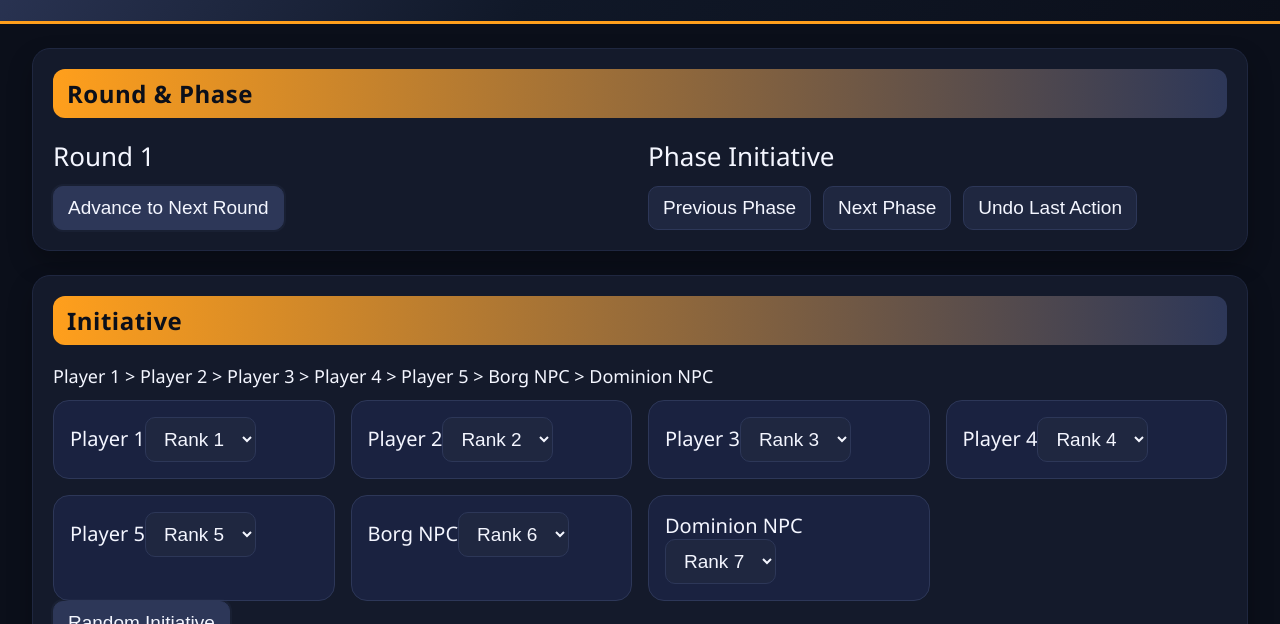
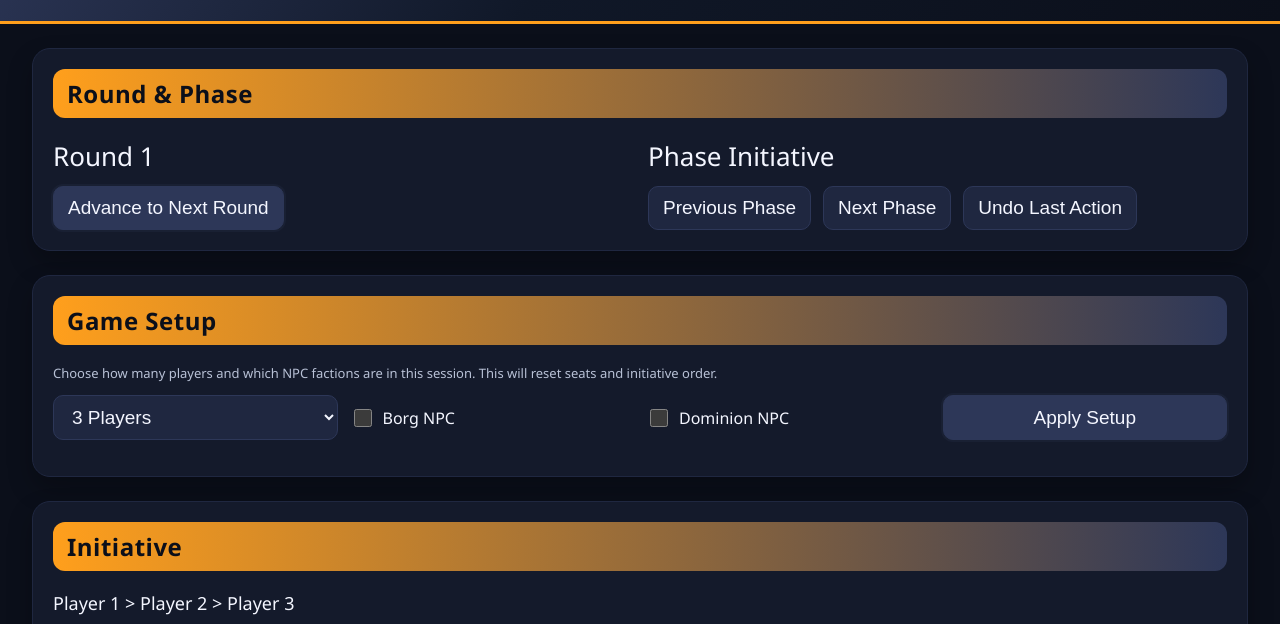
Before and after one commit to USNuke/STT, an Electron app: page src/index.html in a window 1280 px wide. Shown: the part 163-787 px from the top of the page. Drawn offline with Linux system fonts and the light colour scheme.

Commit message:
Add game setup for player and NPC seats

```diff
--- a/src/index.html
+++ b/src/index.html
@@ -38,6 +38,12 @@
             </div>
           </div>
         </div>
+      </section>
+
+      <section class="panel">
+        <h2>Game Setup</h2>
+        <p class="muted">Choose how many players and which NPC factions are in this session. This will reset seats and initiative order.</p>
+        <div id="setup-form" class="form-row"></div>
       </section>
 
       <section class="panel">
--- a/src/renderer.js
+++ b/src/renderer.js
@@ -29,81 +29,64 @@ const QUADRANTS = ['Alpha', 'Beta'];
 const TRADE_TYPES = ['Production', 'Research', 'Culture'];
 const OWNER_STATUSES = ['None', 'Pre-War', 'Warp 1', 'Warp 2', 'Warp 3'];
 
-const defaultState = () => ({
-  round: 1,
-  phase: 'Initiative',
-  seats: [
-    {
-      id: 'seat-1',
-      name: 'Player 1',
-      initiative: 1,
-      isNpc: false,
-      attackShuttles: 0,
-      frigates: 0,
-      capitalShips: 0
-    },
-    {
-      id: 'seat-2',
-      name: 'Player 2',
-      initiative: 2,
-      isNpc: false,
-      attackShuttles: 0,
-      frigates: 0,
-      capitalShips: 0
-    },
-    {
-      id: 'seat-3',
-      name: 'Player 3',
-      initiative: 3,
-      isNpc: false,
-      attackShuttles: 0,
-      frigates: 0,
-      capitalShips: 0
-    },
-    {
-      id: 'seat-4',
-      name: 'Player 4',
-      initiative: 4,
-      isNpc: false,
-      attackShuttles: 0,
-      frigates: 0,
-      capitalShips: 0
-    },
-    {
-      id: 'seat-5',
-      name: 'Player 5',
-      initiative: 5,
-      isNpc: false,
-      attackShuttles: 0,
-      frigates: 0,
-      capitalShips: 0
-    },
-    {
-      id: 'seat-6',
+const buildSeats = ({ playerCount, includeBorg, includeDominion }) => {
+  const seats = Array.from({ length: playerCount }, (_, index) => ({
+    id: `seat-${index + 1}`,
+    name: `Player ${index + 1}`,
+    initiative: index + 1,
+    isNpc: false,
+    attackShuttles: 0,
+    frigates: 0,
+    capitalShips: 0
+  }));
+
+  if (includeBorg) {
+    seats.push({
+      id: 'seat-borg',
       name: 'Borg NPC',
-      initiative: 6,
+      initiative: seats.length + 1,
       isNpc: true,
       attackShuttles: 0,
       frigates: 0,
       capitalShips: 0
-    },
-    {
-      id: 'seat-7',
+    });
+  }
+
+  if (includeDominion) {
+    seats.push({
+      id: 'seat-dominion',
       name: 'Dominion NPC',
-      initiative: 7,
+      initiative: seats.length + 1,
       isNpc: true,
       attackShuttles: 0,
       frigates: 0,
       capitalShips: 0
-    }
-  ],
+    });
+  }
+
+  return seats;
+};
+
+const defaultState = () => ({
+  round: 1,
+  phase: 'Initiative',
+  seats: buildSeats({
+    playerCount: 3,
+    includeBorg: false,
+    includeDominion: false
+  }),
   empires: [],
   systems: [],
   activeEmpireId: null,
   playerSeatId: 'seat-1',
   tradeAgreements: [],
   history: [],
-  logs: []
+  logs: [],
+  setup: {
+    playerCount: 3,
+    includeBorg: false,
+    includeDominion: false
+  }
 });
 
 let state = loadState();
@@ -128,6 +111,7 @@ const elements = {
   systems: document.getElementById('systems'),
   tradeForm: document.getElementById('trade-form'),
   tradeList: document.getElementById('trade-list'),
+  setupForm: document.getElementById('setup-form'),
   playerSeat: document.getElementById('player-seat'),
   playerSummary: document.getElementById('player-summary'),
   openEarnings: document.getElementById('open-earnings'),
@@ -187,19 +171,36 @@ function normalizeState(imported) {
     ...imported
   };
 
+  const normalizedSetup = {
+    playerCount: Math.max(1, Math.min(5, Number(imported.setup?.playerCount) || 3)),
+    includeBorg: Boolean(imported.setup?.includeBorg),
+    includeDominion: Boolean(imported.setup?.includeDominion)
+  };
+
+  normalized.setup = normalizedSetup;
+
+  const fallbackSeats = buildSeats(normalizedSetup);
   const importedSeats = imported.seats || [];
-  const seatCount = Math.max(importedSeats.length, base.seats.length);
+  const seatCount = Math.max(importedSeats.length, fallbackSeats.length);
+  const seatMap = new Map();
+
+  importedSeats.forEach((seat) => {
+    if (seat?.id) {
+      seatMap.set(seat.id, seat);
+    }
+  });
+
   normalized.seats = Array.from({ length: seatCount }, (_, index) => {
-    const seat = importedSeats[index] || base.seats[index] || {};
-    const fallback = base.seats[index] || {};
+    const fallback = fallbackSeats[index] || {};
+    const seat = seatMap.get(fallback.id) || importedSeats[index] || fallback;
     return {
       id: seat.id || fallback.id || `seat-${index + 1}`,
       name:
         seat.name ||
         fallback.name ||
-        `${index < 5 ? 'Player' : 'NPC'} ${index + 1}`,
+        `${index < normalizedSetup.playerCount ? 'Player' : 'NPC'} ${index + 1}`,
       initiative: seat.initiative || fallback.initiative || index + 1,
-      isNpc: seat.isNpc ?? fallback.isNpc ?? index >= 5,
+      isNpc: seat.isNpc ?? fallback.isNpc ?? index >= normalizedSetup.playerCount,
       attackShuttles: Math.max(0, Number(seat.attackShuttles) || 0),
       frigates: Math.max(0, Number(seat.frigates) || 0),
       capitalShips: Math.max(0, Number(seat.capitalShips) || 0)
@@ -248,8 +249,12 @@ function normalizeState(imported) {
   normalized.activeEmpireId =
     imported.activeEmpireId || normalized.empires[0]?.id || null;
 
+  const playerSeats = normalized.seats.filter((seat) => !seat.isNpc);
+  const preferredSeatId = imported.playerSeatId || normalized.seats[0]?.id;
   normalized.playerSeatId =
-    imported.playerSeatId || normalized.seats[0]?.id || base.seats[0].id;
+    playerSeats.find((seat) => seat.id === preferredSeatId)?.id ||
+    playerSeats[0]?.id ||
+    base.seats[0].id;
 
   normalized.tradeAgreements = (imported.tradeAgreements || []).map(
     (agreement, index) => ({
@@ -596,6 +601,69 @@ function renderInitiative() {
     container.appendChild(select);
     elements.initiativeSelects.appendChild(container);
   });
+}
+
+function renderSetupForm() {
+  if (!elements.setupForm) return;
+  elements.setupForm.innerHTML = '';
+
+  const playerSelect = document.createElement('select');
+  [1, 2, 3, 4, 5].forEach((count) => {
+    const option = document.createElement('option');
+    option.value = String(count);
+    option.textContent = `${count} Player${count === 1 ? '' : 's'}`;
+    if (state.setup?.playerCount === count) {
+      option.selected = true;
+    }
+    playerSelect.appendChild(option);
+  });
+
+  const borgLabel = document.createElement('label');
+  borgLabel.className = 'checkbox-label';
+  borgLabel.innerHTML = `
+    <input type="checkbox" id="setup-borg" ${
+      state.setup?.includeBorg ? 'checked' : ''
+    } />
+    Borg NPC
+  `;
+
+  const dominionLabel = document.createElement('label');
+  dominionLabel.className = 'checkbox-label';
+  dominionLabel.innerHTML = `
+    <input type="checkbox" id="setup-dominion" ${
+      state.setup?.includeDominion ? 'checked' : ''
+    } />
+    Dominion NPC
+  `;
+
+  const applyButton = document.createElement('button');
+  applyButton.className = 'primary';
+  applyButton.textContent = 'Apply Setup';
+
+  applyButton.addEventListener('click', () => {
+    const playerCount = Math.max(1, Math.min(5, Number(playerSelect.value) || 3));
+    const includeBorg = borgLabel.querySelector('input')?.checked || false;
+    const includeDominion =
+      dominionLabel.querySelector('input')?.checked || false;
+    pushHistory();
+    state.setup = { playerCount, includeBorg, includeDominion };
+    state.seats = buildSeats(state.setup);
+    state.playerSeatId = state.seats[0]?.id || null;
+    state.empires.forEach((empire) => {
+      if (!state.seats.find((seat) => seat.id === empire.seatId)) {
+        empire.seatId = state.seats[0]?.id || empire.seatId;
+      }
+    });
+    saveState();
+    renderAll();
+    logEntry(
+      `Game setup updated: ${playerCount} player(s), Borg ${
+        includeBorg ? 'on' : 'off'
+      }, Dominion ${includeDominion ? 'on' : 'off'}.`
+    );
+  });
+
+  elements.setupForm.append(playerSelect, borgLabel, dominionLabel, applyButton);
 }
 
 function renderSeats() {
@@ -1259,6 +1327,7 @@ function renderLogs() {
 
 function renderAll() {
   renderPhase();
+  renderSetupForm();
   renderActiveEmpire();
   renderInitiative();
   renderSeats();
@@ -1274,7 +1343,7 @@ function renderAll() {
 
 function renderPlayerInterface() {
   elements.playerSeat.innerHTML = '';
-  state.seats.forEach((seat, index) => {
+  getPlayerSeats().forEach((seat, index) => {
     const option = document.createElement('option');
     option.value = seat.id;
     option.textContent = formatSeatOptionLabel(seat, index);
```
Also changed, not shown: README.md.
